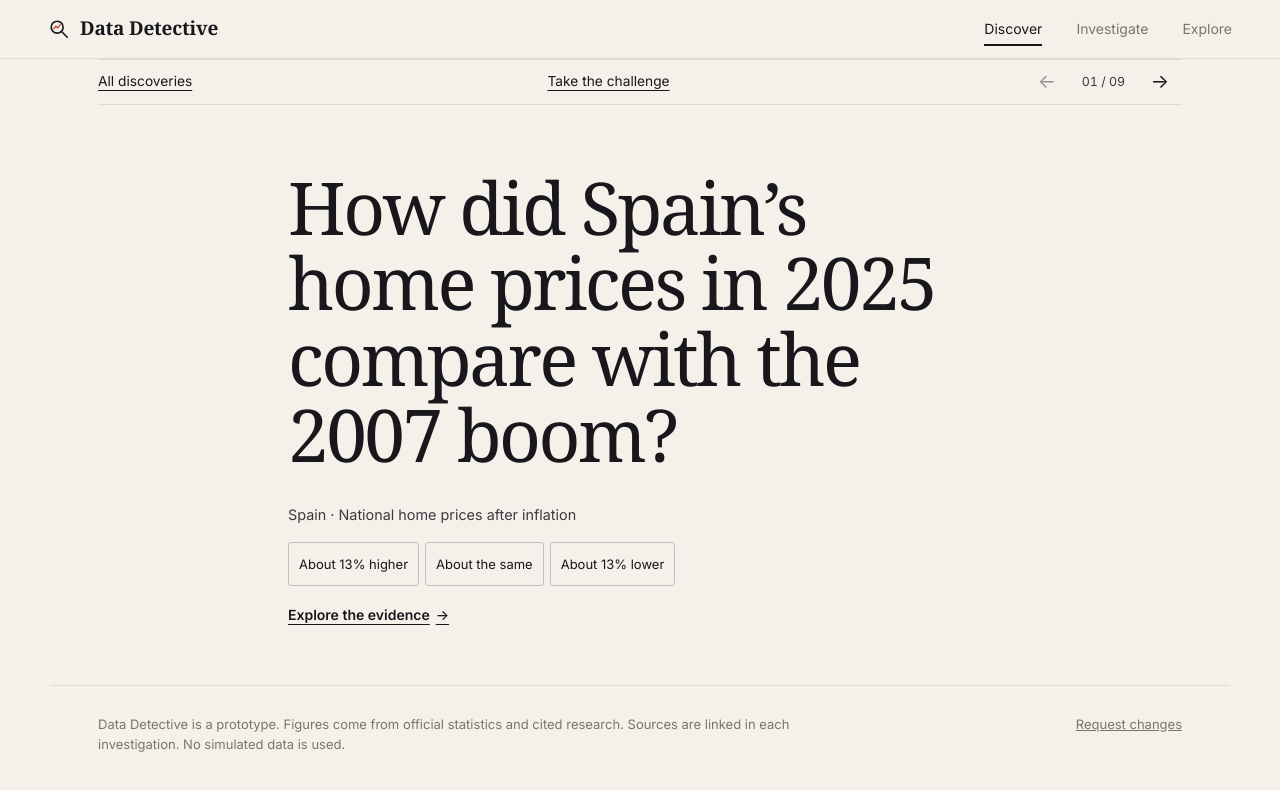
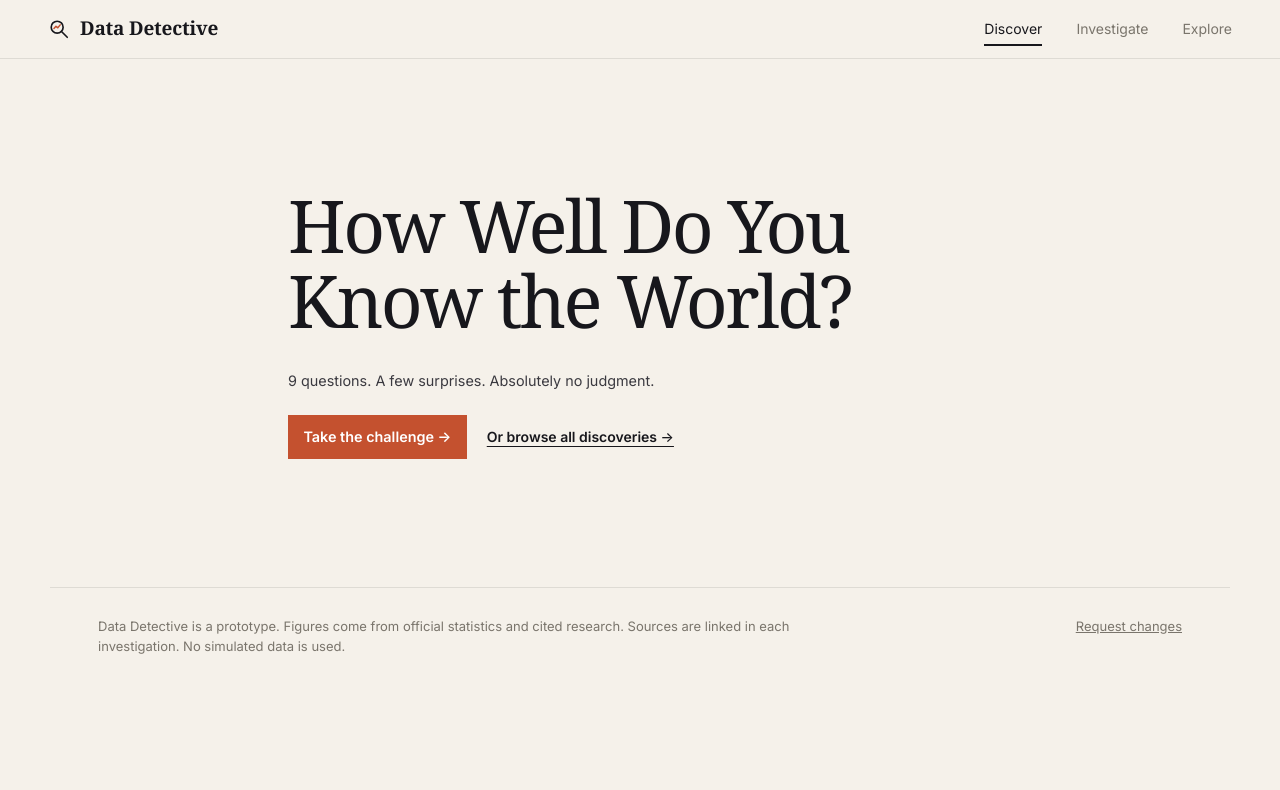
Before and after one commit to mishpedraza/data-detective, a React (Vite) app: page / in a window 1280 px wide. Shown: the top 790 px of the page. Built offline with nearby package versions, Linux system fonts and the light colour scheme.

Commit message:
Give Discover a quiz-first welcome screen

```diff
--- a/src/components/ChallengeResults.tsx
+++ b/src/components/ChallengeResults.tsx
@@ -76,7 +76,7 @@ export function ChallengeResults({ answers, review, navigate, restart }: {
       <p className="challenge-result-score">{correct} out of {answers.length}</p>
       <p className="discovery-note">{result.supporting}</p>
       <div className="challenge-result-actions">
-        <button className="challenge-primary" type="button" onClick={() => navigate(hrefFor('discover'))}>Discover more →</button>
+        <button className="challenge-primary" type="button" onClick={() => navigate(hrefFor('discover', { mode: 'browse' }))}>Discover more →</button>
         <button className="discovery-clue" type="button" onClick={share}>Share my result ↗</button>
         <button className="discovery-clue" type="button" onClick={() => navigate(hrefFor('discover', { mode: 'review' }))}>Review my answers →</button>
         <button className="discovery-clue" type="button" onClick={restart}>Try again</button>
--- a/src/pages/Discover.tsx
+++ b/src/pages/Discover.tsx
@@ -8,7 +8,6 @@ import { DISCOVERY_PROGRESS_KEY, readDiscoveryProgress, revealDiscovery } from '
 import { hrefFor } from '../lib/route'
 
 const total = EDITORIAL_QUESTIONS.length
-const number = (index: number) => String(index).padStart(2, '0')
 const controls = 'a, button, input, select, textarea, [contenteditable], .discovery-reveal, [role="slider"]'
 
 export function Discover({ navigate, selected, mode }: { navigate: (href: string) => void; selected: string | null; mode: string | null }) {
@@ -19,6 +18,8 @@ export function Discover({ navigate, selected, mode }: { navigate: (href: string
   const complete = answers.length === total
   const results = complete && (mode === 'results' || mode === 'review')
   const challenge = mode === 'challenge' || mode === 'results' || mode === 'review'
+  const browse = mode === 'browse' || (!challenge && selected !== null)
+  const welcome = !challenge && !browse
   const firstUnanswered = EDITORIAL_QUESTIONS.findIndex(({ id }) => !answers.some((answer) => answer.id === id))
   const lastReachable = firstUnanswered < 0 ? total - 1 : firstUnanswered
   const dialog = useRef<HTMLDialogElement>(null)
@@ -34,8 +35,6 @@ export function Discover({ navigate, selected, mode }: { navigate: (href: string
   const setActiveProgress = challenge ? setAttempt : setProgress
   const recorded = activeProgress[entry.id]
   const visit = recorded?.edition === DISCOVERY_QUIZ_EDITION && (!challenge || answers.some(({ id }) => id === entry.id)) ? recorded : undefined
-  const explored = EDITORIAL_QUESTIONS.filter(({ id }) => Object.hasOwn(progress, id)).length
-  const completed = explored === total
 
   useEffect(() => {
     try {
@@ -54,18 +53,18 @@ export function Discover({ navigate, selected, mode }: { navigate: (href: string
       headline.current?.focus({ preventScroll: true })
       focusQuestion.current = false
     }
-  }, [challenge, entry.id, results])
+  }, [challenge, entry.id, results, welcome])
 
   const goTo = useCallback((position: number) => {
     const question = EDITORIAL_QUESTIONS[position]
     if (!question || position === index || (challenge && position > lastReachable)) return
     focusQuestion.current = true
-    navigate(hrefFor('discover', { q: question.id, mode: challenge ? 'challenge' : undefined }))
+    navigate(hrefFor('discover', { q: question.id, mode: challenge ? 'challenge' : 'browse' }))
   }, [challenge, index, lastReachable, navigate])
 
   useEffect(() => {
     function onKeyDown(event: KeyboardEvent) {
-      if (results) return
+      if (!browse) return
       if (event.defaultPrevented || event.altKey || event.ctrlKey || event.metaKey || event.shiftKey ||
         dialog.current?.open || (event.target instanceof Element && event.target.closest(controls))) return
       if (event.key === 'ArrowLeft' || event.key === 'ArrowRight') {
@@ -75,11 +74,11 @@ export function Discover({ navigate, selected, mode }: { navigate: (href: string
     }
     window.addEventListener('keydown', onKeyDown)
     return () => window.removeEventListener('keydown', onKeyDown)
-  }, [goTo, index, results])
+  }, [browse, goTo, index])
 
   function startSwipe(event: PointerEvent<HTMLElement>) {
     touch.current = null
-    if (event.pointerType !== 'touch' || !event.isPrimary || (event.target as Element).closest(controls)) return
+    if (!browse || event.pointerType !== 'touch' || !event.isPrimary || (event.target as Element).closest(controls)) return
     touch.current = { id: event.pointerId, x: event.clientX, y: event.clientY }
   }
 
@@ -100,13 +99,6 @@ export function Discover({ navigate, selected, mode }: { navigate: (href: string
       navigate(href)
     }}>{label} <span aria-hidden="true">→</span></a>
   )
-  const record = (
-    <>
-      <p>{explored} of {total} discoveries explored</p>
-
-    </>
-  )
-
   function openChallenge() {
     focusQuestion.current = true
     navigate(complete ? hrefFor('discover', { mode: 'results' })
@@ -119,22 +111,43 @@ export function Discover({ navigate, selected, mode }: { navigate: (href: string
     navigate(hrefFor('discover', { mode: 'challenge', q: EDITORIAL_QUESTIONS[0].id }))
   }
 
+  if (welcome) return (
+    <div className="discover discover-edition discovery-reader">
+      <section className="discovery-reading discovery-welcome">
+        <h1 ref={headline} tabIndex={-1}>How Well Do You Know the World?</h1>
+        <p className="discovery-context">9 questions. A few surprises. Absolutely no judgment.</p>
+        <div className="discovery-welcome-actions">
+          <button className="challenge-primary" type="button" onClick={openChallenge}>
+            {complete ? 'See challenge results' : answers.length ? 'Resume the challenge' : 'Take the challenge'} →
+          </button>
+          <a className="discovery-link" href={hrefFor('discover', { mode: 'browse' })} onClick={(event) => {
+            if (event.button !== 0 || event.metaKey || event.ctrlKey || event.shiftKey || event.altKey) return
+            event.preventDefault()
+            focusQuestion.current = true
+            navigate(hrefFor('discover', { mode: 'browse' }))
+          }}>Or browse all discoveries →</a>
+        </div>
+      </section>
+    </div>
+  )
+
   return (
     <div className="discover discover-edition discovery-reader">
       <nav className="discovery-reader-nav" aria-label="Discovery navigation">
-        <button className="discovery-contents-trigger" type="button" aria-haspopup="dialog" onClick={() => dialog.current?.showModal()}>All discoveries</button>
-        {!challenge && <button className="discovery-contents-trigger" type="button" onClick={openChallenge}>
-          {complete ? 'Challenge results' : answers.length ? 'Resume challenge' : 'Take the challenge'}
-        </button>}
+        <button className="discovery-contents-trigger" type="button" onClick={() => {
+          focusQuestion.current = true
+          navigate(hrefFor('discover'))
+        }}>← Discover home</button>
+        {browse && <button className="discovery-contents-trigger" type="button" aria-haspopup="dialog"
+          onClick={() => dialog.current?.showModal()}>All discoveries</button>}
         {challenge && !results && answers.length > 0 && (
           <button className="discovery-contents-trigger" type="button" onClick={() => {
             if (window.confirm('Reset the quiz? This clears your answers and score for this attempt.')) restart()
           }}>Reset quiz</button>
         )}
-        {!results && <div className="discovery-pager">
+        {browse && <div className="discovery-pager">
           <button type="button" aria-label="Previous discovery" disabled={index === 0} onClick={() => goTo(index - 1)}>←</button>
-          <span className="discovery-position" aria-label={`Discovery ${index + 1} of ${total}`}>{number(index + 1)} / {number(total)}</span>
-          <button type="button" aria-label="Next discovery" disabled={!next || (challenge && index >= lastReachable)} onClick={() => goTo(index + 1)}>→</button>
+          <button type="button" aria-label="Next discovery" disabled={!next} onClick={() => goTo(index + 1)}>→</button>
         </div>}
       </nav>
 
@@ -169,41 +182,25 @@ export function Discover({ navigate, selected, mode }: { navigate: (href: string
             <span className="discovery-preview-link">Discover <span aria-hidden="true">→</span></span>
           </button>
         )}
-        {!challenge && !next && (visit || completed) && (
-          <section className="discovery-finish" aria-labelledby="discovery-finish-title">
-            <h2 id="discovery-finish-title">{completed ? `You’ve explored all ${total} discoveries.` : 'Your detective record'}</h2>
-            {record}
-            <button className="discovery-clue" type="button" onClick={() => dialog.current?.showModal()}>
-              {completed ? 'Revisit discoveries' : 'All discoveries'} <span aria-hidden="true">→</span>
-            </button>
-          </section>
-        )}
       </article>}
 
-      <dialog ref={dialog} className="discovery-contents" aria-labelledby="discovery-contents-title">
+      {browse && <dialog ref={dialog} className="discovery-contents" aria-labelledby="discovery-contents-title">
         <div className="discovery-contents-heading">
           <h2 id="discovery-contents-title">All discoveries</h2>
           <button className="discovery-clue" type="button" onClick={() => dialog.current?.close()}>Close</button>
-        </div>
-        <div className="discovery-record">
-          <h3 className="discovery-kicker">Your detective record</h3>
-          {record}
         </div>
         <ol>
           {EDITORIAL_QUESTIONS.map(({ id, question }, position) => (
             <li key={id}><button type="button" aria-current={index === position ? 'step' : undefined}
               onClick={() => {
                 dialog.current?.close()
-                if (challenge) navigate(hrefFor('discover', { q: id }))
-                else goTo(position)
+                goTo(position)
               }}>
-              <span className="discovery-position" aria-hidden="true">{number(position + 1)}</span>
               <span>{DISCOVER_TEASERS[id]?.interaction?.label ?? question}</span>
-              {Object.hasOwn(progress, id) && <span className="discovery-explored">Explored</span>}
             </button></li>
           ))}
         </ol>
-      </dialog>
+      </dialog>}
     </div>
   )
 }
--- a/src/styles.css
+++ b/src/styles.css
@@ -712,7 +712,6 @@ p.synthesis-note { font-size: 14px; color: var(--muted); margin: 8px 0 0; }
 .discovery-reader-nav button { min-height: 44px; border: 0; padding: 0; color: var(--ink); font: inherit; font-size: .86rem; }
 .discovery-reader-nav button:hover:not(:disabled) { text-decoration: underline; text-underline-offset: 4px; }
 .discovery-reader-nav button:disabled { opacity: .42; cursor: default; }
-.discovery-position { font-size: .78rem; font-variant-numeric: tabular-nums; color: var(--ink-2); white-space: nowrap; }
 
 .discovery-reading { max-width: var(--reading-width); margin: 0 auto; padding: clamp(1.8rem, 5vw, 4rem) 0 clamp(1.4rem, 4vw, 3rem); touch-action: pan-y pinch-zoom; }
 .discovery-reading h1 { margin: 0 0 clamp(1.15rem, 4vw, 2rem); max-width: 22ch; font: 450 clamp(2.35rem, 6vw, 4.55rem)/1.04 var(--serif); letter-spacing: -.035em; }
@@ -721,9 +720,9 @@ p.synthesis-note { font-size: 14px; color: var(--muted); margin: 8px 0 0; }
 .discovery-reader-nav .discovery-contents-trigger { text-decoration: underline; text-underline-offset: 4px; }
 .discovery-reader-nav .discovery-pager button { min-width: 44px; font-size: 1.2rem; }
 .discovery-result-detail { margin-bottom: .55rem; }
-.discovery-next-preview, .discovery-finish { display: block; width: 100%; margin: 1.8rem 0 0; padding: 1.1rem 0 0; text-align: left; border: 0; border-top: 1px solid var(--rule); color: var(--ink); }
+.discovery-next-preview { display: block; width: 100%; margin: 1.8rem 0 0; padding: 1.1rem 0 0; text-align: left; border: 0; border-top: 1px solid var(--rule); color: var(--ink); }
 .discovery-kicker { display: block; margin: 0 0 .35rem; color: var(--ink-2); text-transform: uppercase; letter-spacing: .11em; font: 550 .68rem/1.35 var(--sans); }
-.discovery-preview-title, .discovery-finish h2 { display: block; margin: 0 0 .35rem; font: 450 clamp(1.35rem, 3vw, 2rem)/1.16 var(--serif); }
+.discovery-preview-title { display: block; margin: 0 0 .35rem; font: 450 clamp(1.35rem, 3vw, 2rem)/1.16 var(--serif); }
 .discovery-preview-link { font-size: .86rem; text-decoration: underline; text-underline-offset: 4px; }
 .discovery-next-preview:hover .discovery-preview-link { color: var(--b); }
 .discovery-contents { width: min(38rem, calc(100% - 2rem)); max-height: calc(100dvh - 2rem); border: 1px solid var(--rule); padding: clamp(1rem, 4vw, 2rem); background: var(--paper); color: var(--ink); }
@@ -731,13 +730,10 @@ p.synthesis-note { font-size: 14px; color: var(--muted); margin: 8px 0 0; }
 .discovery-contents-heading { display: flex; justify-content: space-between; align-items: baseline; gap: .5rem; }
 .discovery-contents-heading h2 { margin: 0; font: 450 clamp(1.5rem, 5vw, 2.25rem)/1.1 var(--serif); }
 .discovery-contents-heading button { margin: 0; }
-.discovery-record { margin: .75rem 0 1rem; }
-.discovery-record p, .discovery-finish p { margin: .2rem 0; font-size: .83rem; color: var(--ink-2); }
 .discovery-contents ol { padding: 0; margin: 0; list-style: none; }
 .discovery-contents li { border-top: 1px solid var(--rule); }
-.discovery-contents li button { display: grid; grid-template-columns: auto 1fr auto; align-items: baseline; gap: .55rem; width: 100%; min-height: 44px; padding: .65rem 0; border: 0; color: var(--ink); text-align: left; font: 450 clamp(1rem, 3.6vw, 1.25rem)/1.2 var(--serif); }
+.discovery-contents li button { display: block; width: 100%; min-height: 44px; padding: .65rem 0; border: 0; color: var(--ink); text-align: left; font: 450 clamp(1rem, 3.6vw, 1.25rem)/1.2 var(--serif); }
 .discovery-contents li button:hover, .discovery-contents li button[aria-current] { color: var(--b); }
-.discovery-explored { color: var(--ink-2); font: 400 .65rem/1.2 var(--sans); }
 @media (max-width: 480px) {
   .discovery-reader-nav { gap: 0 .5rem; }
   .discovery-pager { gap: .55rem; }
@@ -760,3 +756,7 @@ p.synthesis-note { font-size: 14px; color: var(--muted); margin: 8px 0 0; }
 .challenge-review h2 { font: 450 1.2rem/1.3 var(--serif); margin: 0 0 .35rem; }
 .challenge-review p { margin: .2rem 0; font-size: .9rem; }
 .challenge-share-copy { display: block; max-width: 100%; width: 32rem; margin-top: .5rem; }
+
+.discovery-welcome { padding-block: clamp(3rem, 12vw, 8rem); }
+.discovery-welcome .discovery-context { margin-bottom: 1.4rem; }
+.discovery-welcome-actions { display: flex; flex-wrap: wrap; align-items: center; gap: .5rem 1.25rem; }
```
